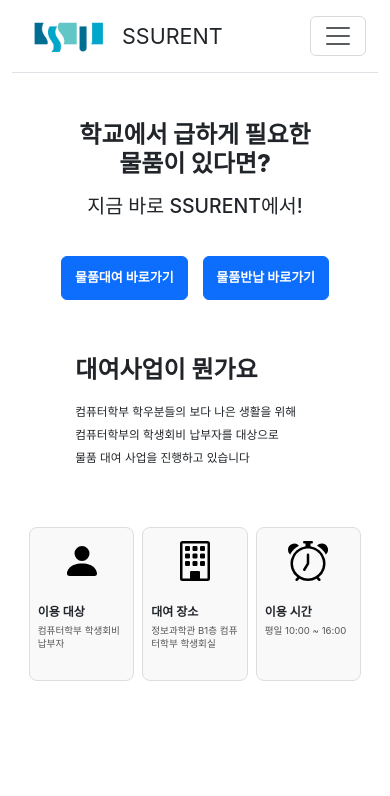
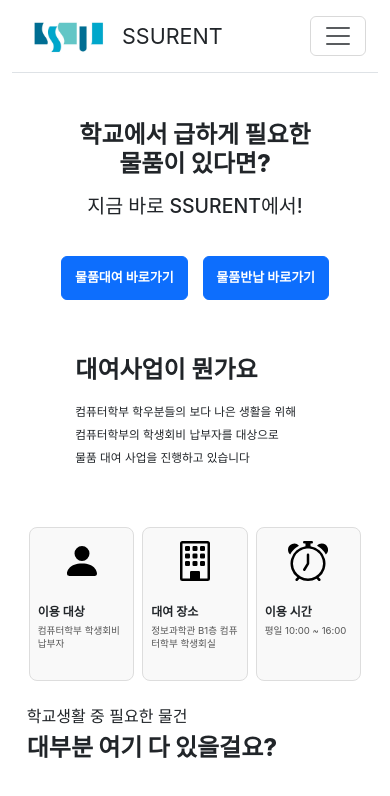
Before and after one commit to CromNEXT/SSURENT, a React (Create React App) app: page / in a window 390 px wide. Shown: the top 796 px of the page. Built offline with nearby package versions, Linux system fonts and the light colour scheme.

Commit message:
feat : Home화면 아래 bottom-info 추가 - 카드 캐러셀 넣을 부분의 위쪽 제목 텍스트 - 왼쪽 정렬처리함 - 반응형 처리 완료

```diff
--- a/src/components/Home.css
+++ b/src/components/Home.css
@@ -23,7 +23,6 @@
 }
 
 .button-container {
-
     display: flex; /* 버튼을 가로로 나란히 배치 */
     gap: 50px; /* 버튼 사이의 간격 */
     margin-top: 30px; /* 위쪽 텍스트와의 간격 */
@@ -145,3 +144,20 @@
     font-size: 11px;
     color: #D70000;
 }
+.bottom-info{
+    margin-top: 3%;
+    align-self: flex-start;
+    margin-left: min(clamp(0rem, 0.7vw,8rem));
+}
+.bottom-info h1{
+    text-align: left;
+    font-size: clamp(1.5rem, 5vw, 3rem); /* 글자 크기 (rem 단위는 사용자 설정에 따라 조절됨) */
+    font-weight: 800; /* 글자 굵기  */
+    margin: 0; /* 위아래 간격 초기화 */
+}
+
+.bottom-info h3{
+    text-align: left;
+    font-weight: 400;
+    font-size: clamp(1rem, 3vw, 2rem);
+}
--- a/src/pages/Home.tsx
+++ b/src/pages/Home.tsx
@@ -50,6 +50,10 @@
                     <p>평일 10:00 ~ 16:00</p>
                 </div>
             </div>
+            <div className= "bottom-info">
+                <h3>학교생활 중 필요한 물건</h3>
+                <h1>대부분 여기 다 있을걸요?</h1>
+            </div>
         </main>
     );
 }
```
